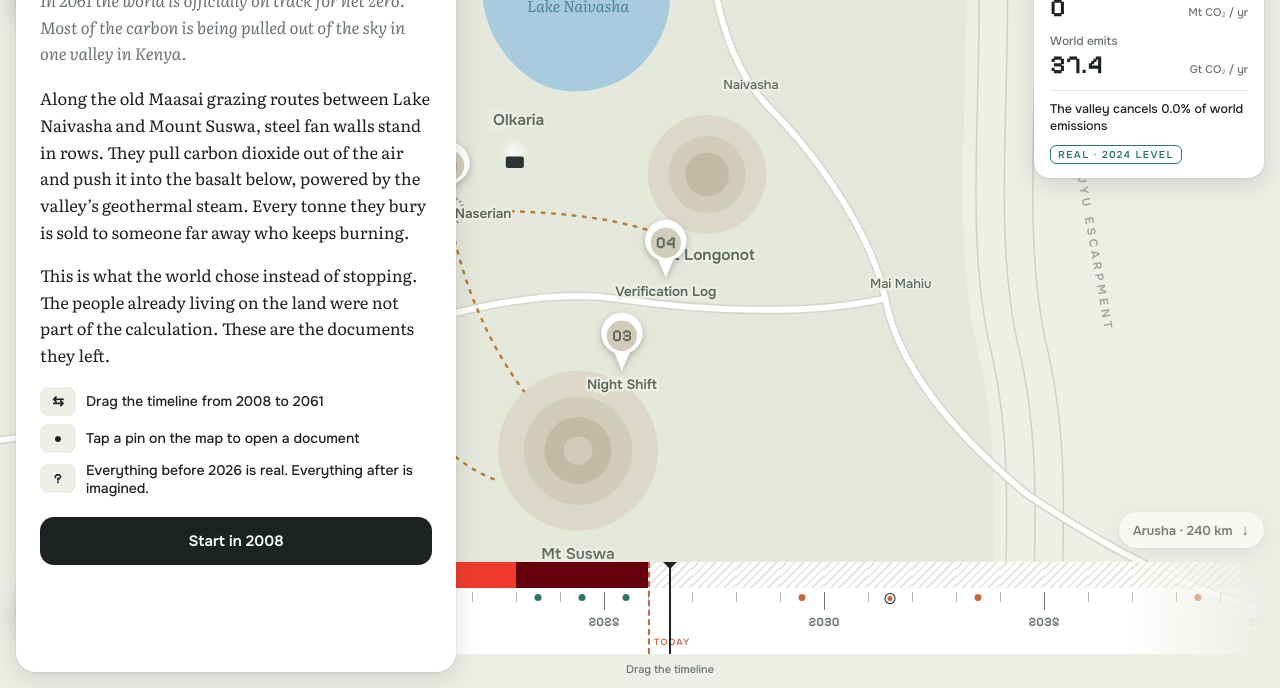
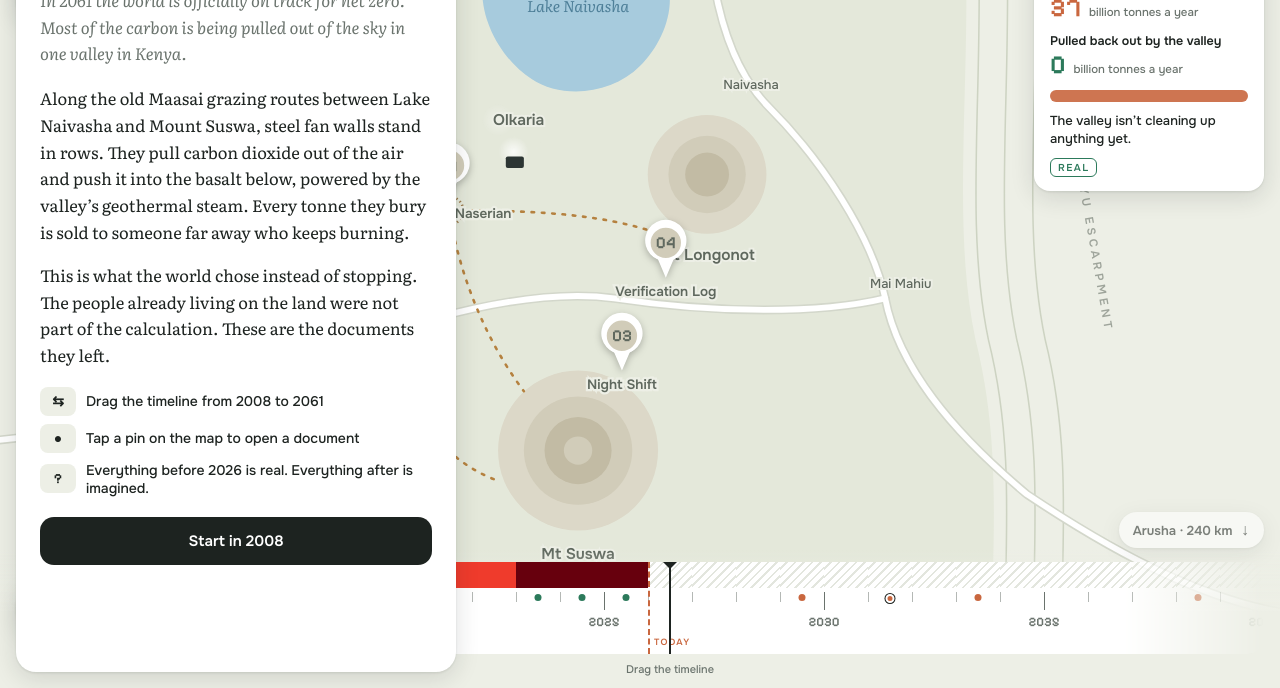
Before and after one commit to danielajen/carbon-valley-2061, a plain HTML site: page index.html in a window 1280 px wide. Shown: the part 112-800 px from the top of the page. Drawn offline with Linux system fonts and the light colour scheme.

Commit message:
Explain the numbers in plain words
The stats panel now shows both numbers in billions of tonnes, a bar
comparing them, and how many of every 1,000 tonnes the valley cleans up.

Co-Authored-By: Claude Opus 5.5 <noreply@anthropic.com>

```diff
--- a/app.js
+++ b/app.js
@@ -118,7 +118,7 @@
   // drag with momentum, then settle on a whole year
   let drag = null, raf = 0;
   ruler.addEventListener("pointerdown", (e) => {
-    cancelAnimationFrame(raf); stopPlay();
+    cancelAnimationFrame(raf); stopPlay(); pending = null;
     drag = { x: e.clientX, y: year, t: performance.now(), v: 0, lastX: e.clientX };
     ruler.setPointerCapture(e.pointerId);
     ruler.classList.add("dragging");
@@ -148,7 +148,7 @@
   ruler.addEventListener("pointerup", release);
   ruler.addEventListener("pointercancel", release);
   ruler.addEventListener("wheel", (e) => {
-    e.preventDefault(); stopPlay(); cancelAnimationFrame(raf);
+    e.preventDefault(); stopPlay(); cancelAnimationFrame(raf); pending = null;
     setYear(year + (Math.abs(e.deltaX) > Math.abs(e.deltaY) ? e.deltaX : e.deltaY) / PX, true);
     clearTimeout(ruler._w); ruler._w = setTimeout(settle, 140);
   }, { passive: false });
@@ -212,14 +212,20 @@
 
     const removed = lerp(REMOVED_MT, Y);
     const emitted = Y <= NOW ? 37.4 : lerp(EMITTED_GT, Y);
-    $("#mRemoved").textContent = fmt(removed);
-    $("#mEmitted").textContent = fmt(emitted, 1);
-    const pct = removed / (emitted * 1000) * 100;
-    $("#mRatio").textContent = Y >= 2058
-      ? `Reported to cancel ${fmt(pct, 1)}% of world emissions. Measured: unknown.`
-      : `The valley cancels ${fmt(pct, 1)}% of world emissions`;
+    // plain words: both numbers in billions of tonnes, plus "x of every 1,000 tonnes"
+    const removedB = removed / 1000;
+    $("#mEmitted").textContent = fmt(emitted);
+    $("#mRemoved").textContent = removed === 0 ? "0" : removedB < 0.05 ? "almost 0" : fmt(removedB, 1);
+    const share = removed / (emitted * 1000);
+    $("#mBar").style.width = removed === 0 ? "0" : `max(3px, ${share * 100}%)`;
+    const per1000 = Math.round(share * 1000);
+    let line = removed === 0 ? "The valley isn’t cleaning up anything yet."
+      : per1000 < 1 ? "The machines clean up less than 1 of every 1,000 tonnes."
+      : `The machines clean up about ${per1000} of every 1,000 tonnes.`;
+    if (Y >= 2058) line += " But nobody knows if that number is true.";
+    $("#mRatio").textContent = line;
     const tag = $("#mTag");
-    tag.textContent = imagined ? "imagined" : Y <= NOW && Y >= 2024 ? "real · 2024 level" : "real";
+    tag.textContent = imagined ? "Made up · future" : "Real";
     tag.classList.toggle("imagined", imagined);
 
     const ev = evYears.get(Y);
--- a/index.html
+++ b/index.html
@@ -119,10 +119,11 @@
   </header>
 
   <aside class="meter" aria-live="polite">
-    <div><span class="k">Valley removes</span><span class="v" id="mRemoved">0</span><span class="u">Mt CO₂ / yr</span></div>
-    <div><span class="k">World emits</span><span class="v" id="mEmitted">37.4</span><span class="u">Gt CO₂ / yr</span></div>
-    <div class="ratio"><span id="mRatio">The valley cancels 0% of the world’s emissions</span></div>
-    <span class="tag" id="mTag">real</span>
+    <div class="row"><span class="k">Pollution going into the sky</span><span class="v bad" id="mEmitted">37</span><span class="u">billion tonnes a year</span></div>
+    <div class="row"><span class="k">Pulled back out by the valley</span><span class="v good" id="mRemoved">0</span><span class="u">billion tonnes a year</span></div>
+    <div class="bar" aria-hidden="true"><span id="mBar"></span></div>
+    <p class="ratio" id="mRatio">The valley isn’t cleaning up anything yet.</p>
+    <span class="tag" id="mTag">Real</span>
   </aside>
 
   <!-- off-map destinations -->
--- a/style.css
+++ b/style.css
@@ -123,11 +123,15 @@ button { font: inherit; color: inherit; cursor: pointer; }
   background: var(--ui); border-radius: 16px; box-shadow: var(--shadow); padding: 14px 16px; width: 230px;
   display: grid; gap: 10px;
 }
-.meter > div:not(.ratio) { display: grid; grid-template-columns: 1fr auto; align-items: baseline; column-gap: 8px; }
-.meter .k { font: 500 12px var(--f-ui); color: var(--ui-muted); grid-column: 1 / -1; }
+.meter .row { display: grid; grid-template-columns: auto 1fr; align-items: baseline; column-gap: 8px; }
+.meter .k { font: 600 12.5px var(--f-ui); grid-column: 1 / -1; }
 .meter .v { font: 600 26px var(--f-pixel); font-variant-numeric: tabular-nums; }
-.meter .u { font: 500 11px var(--f-ui); color: var(--ui-muted); }
-.meter .ratio { font: 500 12.5px/1.35 var(--f-ui); border-top: 1px solid var(--ui-line); padding-top: 10px; }
+.meter .v.bad { color: var(--concession); }
+.meter .v.good { color: var(--real); }
+.meter .u { font: 500 11.5px var(--f-ui); color: var(--ui-muted); }
+.meter .bar { height: 12px; border-radius: 6px; background: var(--concession); opacity: .9; overflow: hidden; }
+.meter .bar span { display: block; height: 100%; width: 0; background: var(--real); transition: width .3s; }
+.meter .ratio { margin: 0; font: 500 13px/1.4 var(--f-ui); }
 .meter .tag, .dialog-tag { justify-self: start; font: 600 10px var(--f-ui); letter-spacing: .14em; text-transform: uppercase; color: var(--real); border: 1.5px solid currentColor; border-radius: 6px; padding: 2px 7px; }
 .meter .tag.imagined, .dialog-tag.imagined { color: var(--imagined); }
 
@@ -198,14 +202,15 @@ button { font: inherit; color: inherit; cursor: pointer; }
   .grip { display: flex; justify-content: center; padding: 10px 0 2px; touch-action: none; cursor: grab; }
   .grip span { width: 40px; height: 5px; border-radius: 3px; background: var(--ui-line); }
   .sheet-body { padding: 10px var(--gr) calc(env(safe-area-inset-bottom, 0px) + 40px) var(--gl); }
-  .meter { top: calc(env(safe-area-inset-top, 0px) + 112px); right: var(--gr); width: 156px; padding: 10px 12px; gap: 6px; }
+  .meter { top: calc(env(safe-area-inset-top, 0px) + 100px); right: var(--gr); width: 172px; padding: 10px 12px; gap: 6px; }
   .meter .v { font-size: 20px; }
-  .meter .ratio { display: none; }
+  .meter .k { font-size: 11.5px; }
+  .meter .ratio { font-size: 12px; }
   .year { font-size: 34px; }
   .year-card { min-width: 0; padding: 8px 12px 10px; }
   .menu { max-width: 190px; }
   .menu button { padding: 7px 10px; font-size: 13px; }
-  .edge-n { top: calc(env(safe-area-inset-top, 0px) + 112px); left: var(--gl); transform: none; padding: 7px 11px; font-size: 12px; }
+  .edge-n { top: calc(env(safe-area-inset-top, 0px) + 126px); left: var(--gl); transform: none; padding: 7px 11px; font-size: 12px; }
   .menu { gap: 2px; }
   .edge-s { display: none; }
   .dialog { bottom: 128px; left: var(--gl); right: var(--gr); width: auto; }
```
